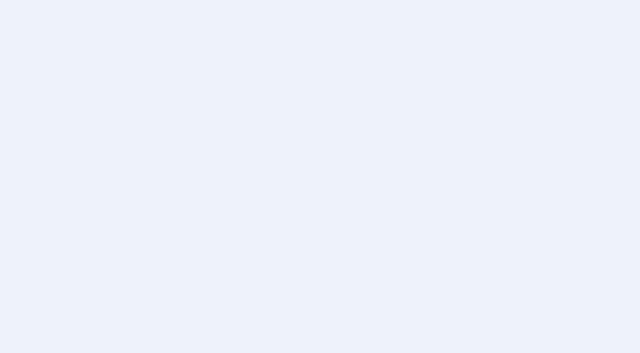
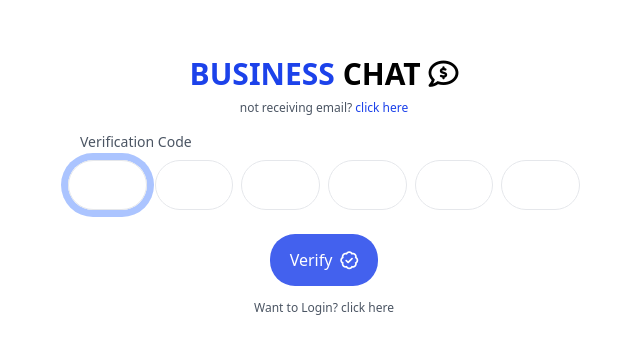
Before and after one commit to alizs10/b-chat-react-app, a React (Create React App) app: page /auth/verify/1 in a window 1280 px wide. Before the commit this address had no page. Shown: the part 213-566 px from the top of the page, without its empty margins (316-956 px from the left). Built offline with nearby package versions, Linux system fonts and the light colour scheme; what yup-password would draw is missing.

Commit message:
update and optimize auth system

```diff
--- a/src/AppRoutes.js
+++ b/src/AppRoutes.js
@@ -28,7 +28,7 @@ function AppRoutes() {
                 }>
                     <Route path='login' element={<LoginForm/>}/>
                     <Route path='register' element={<SignupForm/>}/>
-                    <Route path='verify' element={<VerificationCodeForm/>}/>
+                    <Route path='verify/:email' element={<VerificationCodeForm/>}/>
                     <Route path='forgot-password' element={<ForgotPasswordForm/>}/>
                     <Route path='reset-password/:email/:token' element={<ResetPasswordForm/>}/>
                 </Route>
--- a/src/components/Auth/ForgotPasswordForm.js
+++ b/src/components/Auth/ForgotPasswordForm.js
@@ -68,7 +68,7 @@ function ForgotPasswordForm() {
 
                         <button type='submit' disabled={isSubmitting ? true : false} className={`mt-4 flex-center gap-x-2 items-center py-3 px-5 rounded-corners ${isSubmitting ? "bg-gray-200" : "bg-[#4361EE]"} btn-hover text-white transition-all duration-300`}>
                             <span className='text-base'>Send Recovery Email</span>
-                            <i className="fa-regular fa-paper-plane text-base"></i>
+                            <i className="fa-regular fa-paper-plane text-lg"></i>
                         </button>
                     </form>
                 )}
--- a/src/components/Auth/LoginForm.js
+++ b/src/components/Auth/LoginForm.js
@@ -4,7 +4,7 @@ import { useDispatch } from 'react-redux'
 import { Link, useNavigate } from 'react-router-dom'
 import { object, string } from 'yup'
 import { login } from '../../api/auth'
-import AuthContext from '../../Context/AuthContext'
+
 import { deleteUser, setUser } from '../../redux/slices/userSlice'
 
 function LoginForm() {
@@ -86,8 +86,8 @@ function LoginForm() {
                             <span className='text-xs text-red-500'>{errors.password}</span>
                         )}
                         <button type='submit' disabled={isSubmitting ? true : false} className={`mt-4 flex-center gap-x-2 items-center py-3 px-5 rounded-corners ${isSubmitting ? "bg-gray-200" : "bg-[#4361EE]"} btn-hover text-white transition-all duration-300`}>
-                            <span className='text-lg'>Login</span>
-                            <i className="fa-regular fa-arrow-right-to-arc text-base"></i>
+                            <span className='text-base'>Login</span>
+                            <i className="fa-regular fa-arrow-right-to-arc text-lg"></i>
                         </button>
                     </form>
                 )}
--- a/src/components/Auth/SignupForm.js
+++ b/src/components/Auth/SignupForm.js
@@ -62,8 +62,7 @@ function SignupForm() {
                         let data = res.data;
 
                         setMessage(data.message)
-                        setEmail(data.user.email)
-                        navigate('/auth/verify')
+                        navigate(`/auth/verify/${data.user.email}`)
                     } else {
                         console.log(res.errors);
                         setErrors(res.errors)
--- a/src/components/Auth/VerificationCodeForm.js
+++ b/src/components/Auth/VerificationCodeForm.js
@@ -1,4 +1,5 @@
 import React, { useContext, useRef, useState } from 'react'
+import { Link, useParams } from 'react-router-dom'
 import { object, string, ValidationError } from 'yup'
 import { verifyEmail } from '../../api/auth'
 import AuthContext from '../../Context/AuthContext'
@@ -6,12 +7,17 @@ import AuthContext from '../../Context/AuthContext'
 function VerificationCodeForm() {
 
 
-    const { email, message, setMessage } = useContext(AuthContext)
+    const { message, setMessage } = useContext(AuthContext)
+
+    const { email } = useParams()
 
     const [vCodeArr, setVCodeArr] = useState(["", "", "", "", "", ""])
     const [update, setUpdate] = useState(false)
     const [errors, setErrors] = useState({})
     const [formSubmitting, setFormSubmitting] = useState(false)
+
+    const [canRequestAgain, setCanRequestAgain] = useState(true)
+    const [isVerified, setIsVerified] = useState(false)
 
     const handleVerificationCode = (e, position) => {
 
@@ -97,7 +103,7 @@ function VerificationCodeForm() {
 
 
     const handleVerify = async e => {
-        console.log("clicked");
+
         e.preventDefault()
         setFormSubmitting(true)
         let data = {
@@ -112,16 +118,16 @@ function VerificationCodeForm() {
                 setErrors({})
 
                 let res = await verifyEmail(validatedData)
-                console.log(res);
+
                 if (res.status) {
                     let data = res.data;
+                    setMessage(data.message)
+                    resetForm()
+                    setCanRequestAgain(false)
+                    setIsVerified(true)
+                } else {
 
-                    setMessage(data.message)
-                    setTimeout()
-
-
-                } else {
-                    console.log(res.errors);
+                    setCanRequestAgain(true)
                     setErrors(res.errors)
                 }
             }
@@ -142,13 +148,27 @@ function VerificationCodeForm() {
 
     }
 
+    const resetForm = () => {
+        vcodeRef0.current.focus()
+        setVCodeArr(["", "", "", "", "", ""])
+    }
+
     return (
+        <>
+            {!isVerified ? (
+                <>
                     <form className='flex-center flex-col gap-y-2' onSubmit={handleVerify}>
 
                         <div className='w-4/5 md:w-3/5 lg:w-2/5'>
+                            <div className='flex-center flex-col gap-y-2'>
+
                                 {message && (
-                    <span className='text-xs text-gray-600'>{message}, not receiving? <span className='text-blue-600'>click here</span></span>
+                                    <span className='text-base text-gray-600'>{message}</span>
                                 )}
+                                {canRequestAgain && (
+                                    <span className="text-gray-600 text-xs">not receiving email? <span className='text-[#1C42EA]'>click here</span></span>
+                                )}
+                            </div>
                             {errors && errors.email && (
                                 <span className='text-center block text-xs text-red-500'>{errors.email}</span>
                             )}
@@ -201,10 +221,31 @@ function VerificationCodeForm() {
                             )}
                         </div>
                         <button type='submit' disabled={formSubmitting ? true : false} className={`mt-4 flex-center gap-x-2 items-center py-3 px-5 rounded-corners ${formSubmitting ? 'bg-gray-200' : 'bg-[#4361EE]'} btn-hover text-white transition-all duration-300`}>
-                <span className='text-lg'>Verify</span>
-                <i className="fa-regular fa-badge-check text-base"></i>
+                            <span className='text-base'>Verify</span>
+                            <i className="fa-regular fa-badge-check text-lg"></i>
                         </button>
                     </form>
+                    <Link to="/auth/login">
+                        <button className='text-gray-600 text-xs'>Want to Login? click here</button>
+                    </Link>
+                </>
+            ) : (
+                <div className='flex-center flex-col gap-y-2'>
+                    {message && (
+                        <span className='text-base text-gray-600'>{message}</span>
+                    )}
+                    <Link to="/auth/login">
+                        <button type='button' className="mt-4 flex-center gap-x-2 items-center py-3 px-5 rounded-corners 'bg-[#4361EE] btn-hover text-white transition-all duration-300">
+                            <span className='text-base'>Login</span>
+                            <i className="fa-regular fa-arrow-right-to-arc text-lg"></i>
+                        </button>
+                    </Link>
+                </div>
+            )}
+
+
+        </>
+
     )
 }
 
```
Lines whose indentation alone changed are shown as unchanged.
